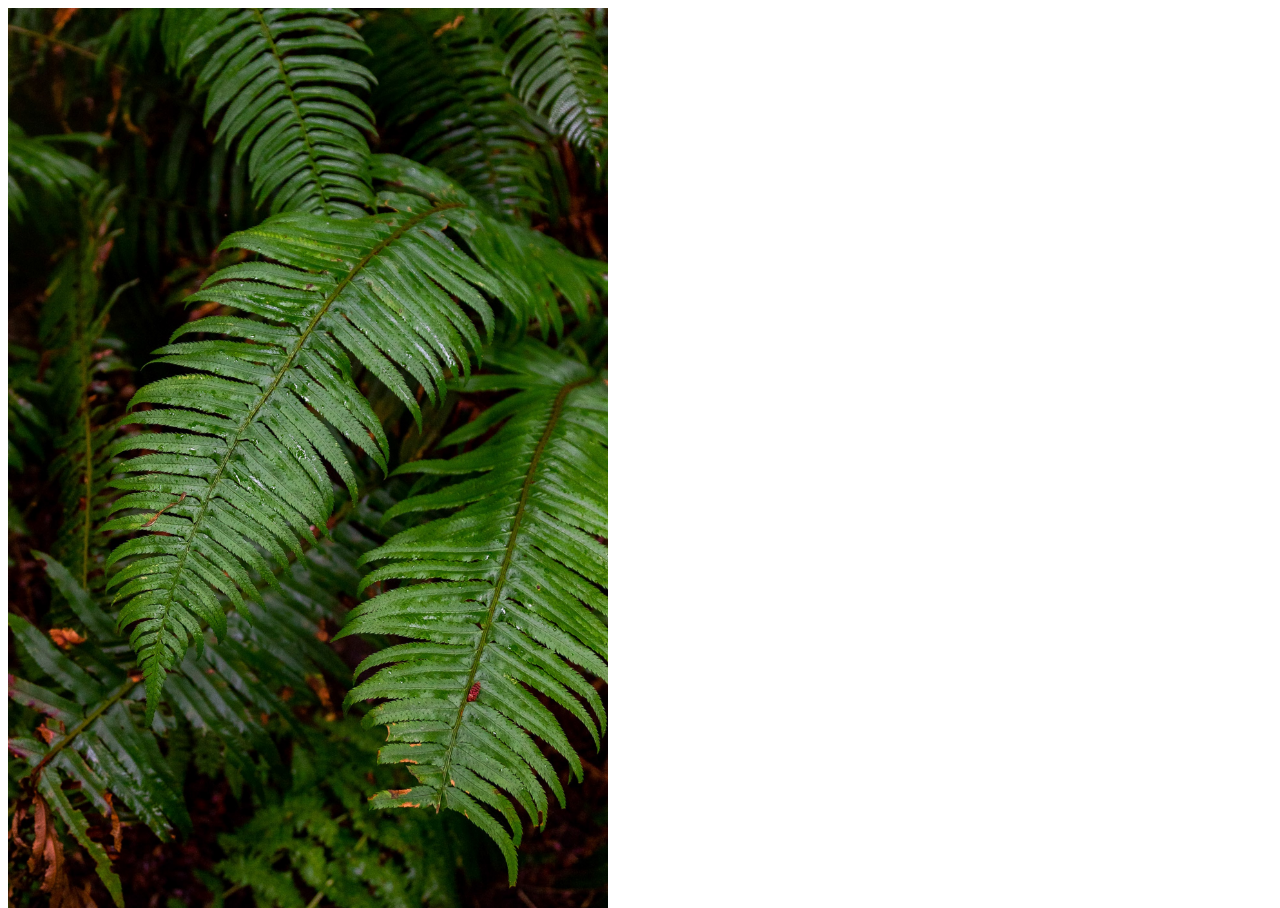
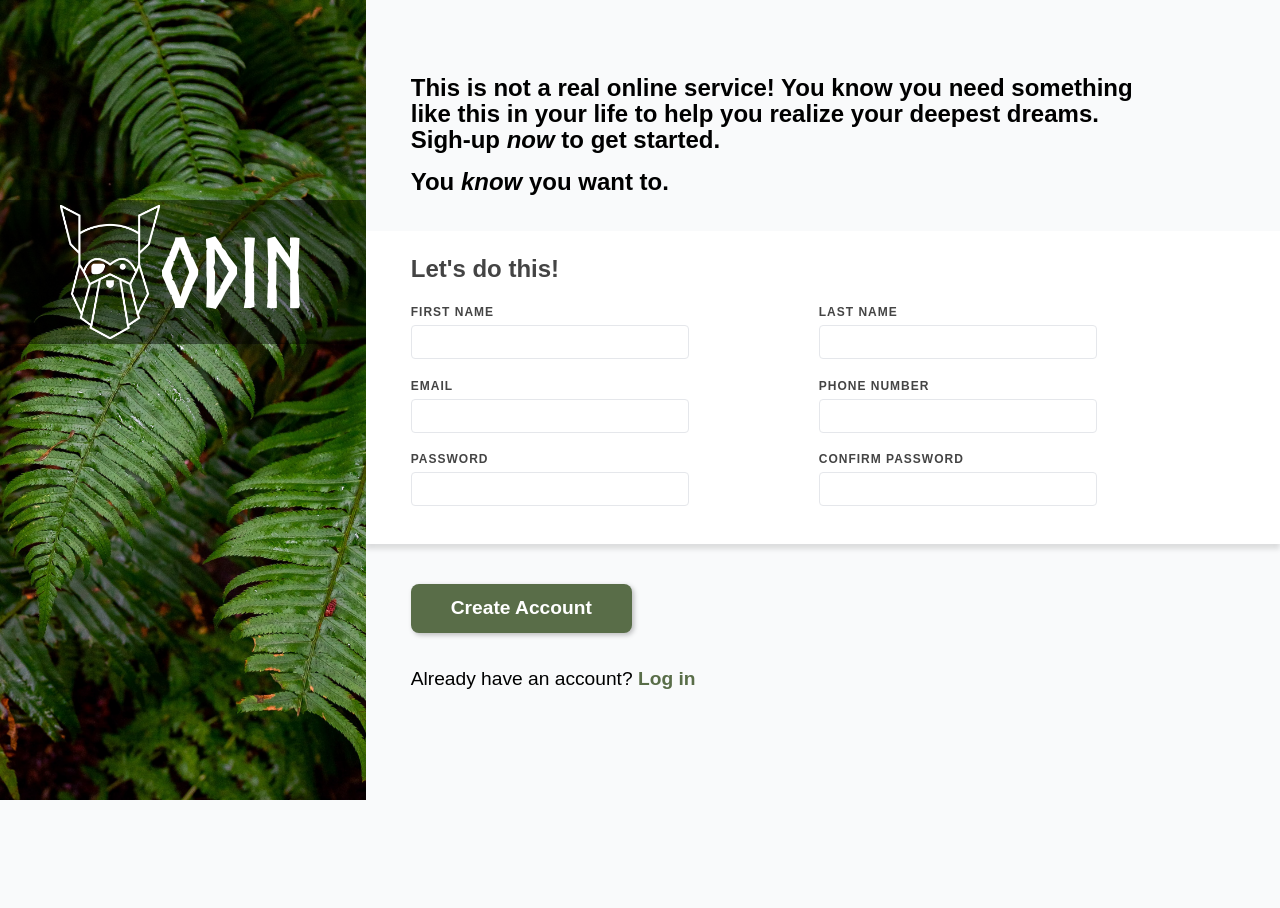
Before and after one commit to alexign473/sign-up-form, a plain HTML site: page index.html in a window 1280 px wide. Shown: the top 908 px of the page. After the commit the page ends 800 px from the top, so only its background shows below. Drawn offline with Linux system fonts and the light colour scheme.

Commit message:
Add styles

```diff
--- a/index.html
+++ b/index.html
@@ -8,16 +8,16 @@
     <link rel="stylesheet" href="style.css" />
   </head>
   <body>
-    <div>
-      <img src="img/background.jpg" alt="wet fern" width="600" />
-      <div>
+    <div class="container">
+      <div class="bg-img">
+        <div class="logo">
           <img src="img/odin-lined.png" alt="odin-logo" width="100" />
           <h1>ODIN</h1>
         </div>
       </div>
 
-    <div>
-      <header class="form-header">
+      <div class="form-block">
+        <header class="form-header section-p">
           <h2>
             This is not a real online service! You know you need something like
             this in your life to help you realize your deepest dreams. <br />
@@ -26,10 +26,9 @@
           <h2>You <em>know</em> you want to.</h2>
         </header>
 
-      <form class="sign-up-form">
-        <div>
+        <div class="form-inputs section-p">
           <h3>Let's do this!</h3>
-
+          <form class="sign-up-form" id="sign-up-form">
             <div class="form-input">
               <label for="first-name">First name</label>
               <input type="text" id="first-name" name="first-name" />
@@ -58,10 +57,14 @@
                 name="confirm-password"
               />
             </div>
+          </form>
         </div>
-        <button>Create Account</button>
-      </form>
+
+        <div class="form-submit section-p">
+          <button form="sign-up-form">Create Account</button>
           <p>Already have an account? <a href="#">Log in</a></p>
+        </div>
+      </div>
     </div>
   </body>
 </html>
--- a/style.css
+++ b/style.css
@@ -3,10 +3,203 @@
   src: url(fonts/Norse-Bold.otf);
 }
 
+:root {
+  --c-dark: #444444;
+  --c-button: #596d48;
+  --c-border: #e5e7eb;
+  --c-border-focus: #407fc7;
+  --c-border-invalid: #d55c5f;
+}
+
+/*
+  Josh's Custom CSS Reset
+  https://www.joshwcomeau.com/css/custom-css-reset/
+*/
+*,
+*::before,
+*::after {
+  box-sizing: border-box;
+}
+* {
+  margin: 0;
+}
+html,
+body {
+  height: 100%;
+}
+body {
+  line-height: 1.5;
+  -webkit-font-smoothing: antialiased;
+}
+img,
+picture,
+video,
+canvas,
+svg {
+  display: block;
+  max-width: 100%;
+}
+input,
+button,
+textarea,
+select {
+  font: inherit;
+  outline: none;
+}
+p,
+h1,
+h2,
+h3,
+h4,
+h5,
+h6 {
+  overflow-wrap: break-word;
+}
+/* <-- reset */
+
 body {
   font-family: sans-serif;
+  background-color: #f9fafb;
 }
 
 h1 {
   font-family: Norse-bold, sans-serif;
+  font-size: 6rem;
+  color: white;
 }
+
+h2 {
+  line-height: 1.09;
+}
+
+.section-p {
+  padding: 20px 45px;
+}
+
+.container {
+  min-height: 100%;
+  width: 100%;
+  display: flex;
+  flex-direction: row;
+}
+
+.bg-img {
+  position: relative;
+  display: none;
+  background: url(img/background.jpg) no-repeat;
+  background-size: cover;
+  background-position: center;
+}
+
+.logo {
+  position: absolute;
+  top: 200px;
+  width: 100%;
+  background: rgba(0, 0, 0, 0.45);
+  display: flex;
+  justify-content: center;
+  align-items: center;
+}
+
+.form-block {
+  width: 100%;
+  display: flex;
+  flex-direction: column;
+  justify-content: center;
+}
+
+.form-header h2 {
+  margin-bottom: 1rem;
+}
+
+.form-inputs {
+  background-color: white;
+  color: var(--c-dark);
+  width: 100%;
+  box-shadow: 0px 5px 5px rgb(0 0 0 / 12%);
+}
+
+.form-inputs h3 {
+  font-size: 1.5rem;
+  margin-bottom: 1rem;
+}
+
+.form-input {
+  margin-bottom: 1.1rem;
+}
+
+.form-input label {
+  display: block;
+  font-size: 0.75rem;
+  font-weight: 700;
+  letter-spacing: 1px;
+  text-transform: uppercase;
+  margin-bottom: 0.25rem;
+}
+
+.form-input input {
+  width: 100%;
+  font-size: 1rem;
+  line-height: 1.25;
+  border: 1px solid var(--c-border);
+  border-radius: 0.25rem;
+  padding: 0.375rem 0.5rem;
+  transition: 0.1s ease;
+}
+
+.form-input input:focus {
+  border: 1px solid var(--c-border-focus);
+  box-shadow: 0px 3px 5px rgb(0 0 0 / 20%);
+}
+
+.form-input input:invalid {
+  border: 1px solid var(--c-border-invalid);
+  color: var(--c-border-invalid);
+  box-shadow: none; /* Remove default red glow in Firefox */
+}
+
+button {
+  font-size: 1.2rem;
+  font-weight: bold;
+  color: white;
+  background-color: var(--c-button);
+  border: none;
+  border-radius: 8px;
+  padding: 10px 40px;
+  cursor: pointer;
+  box-shadow: 2px 2px 5px rgb(0 0 0 / 25%);
+}
+
+.form-submit {
+  padding-top: 40px;
+}
+
+.form-submit p {
+  font-size: 1.2rem;
+  margin: 2rem 0;
+}
+
+.form-submit a {
+  color: var(--c-button);
+  font-weight: bold;
+  text-decoration: none;
+}
+
+@media (width >=64em) {
+  .bg-img {
+    display: flex;
+    width: 40%;
+  }
+  .form-header,
+  .sign-up-form {
+    max-width: 51em;
+  }
+  .sign-up-form {
+    display: flex;
+    flex-wrap: wrap;
+  }
+  .form-input {
+    width: 50%;
+    padding-right: 130px;
+  }
+}
```
Lines whose indentation alone changed are shown as unchanged.
